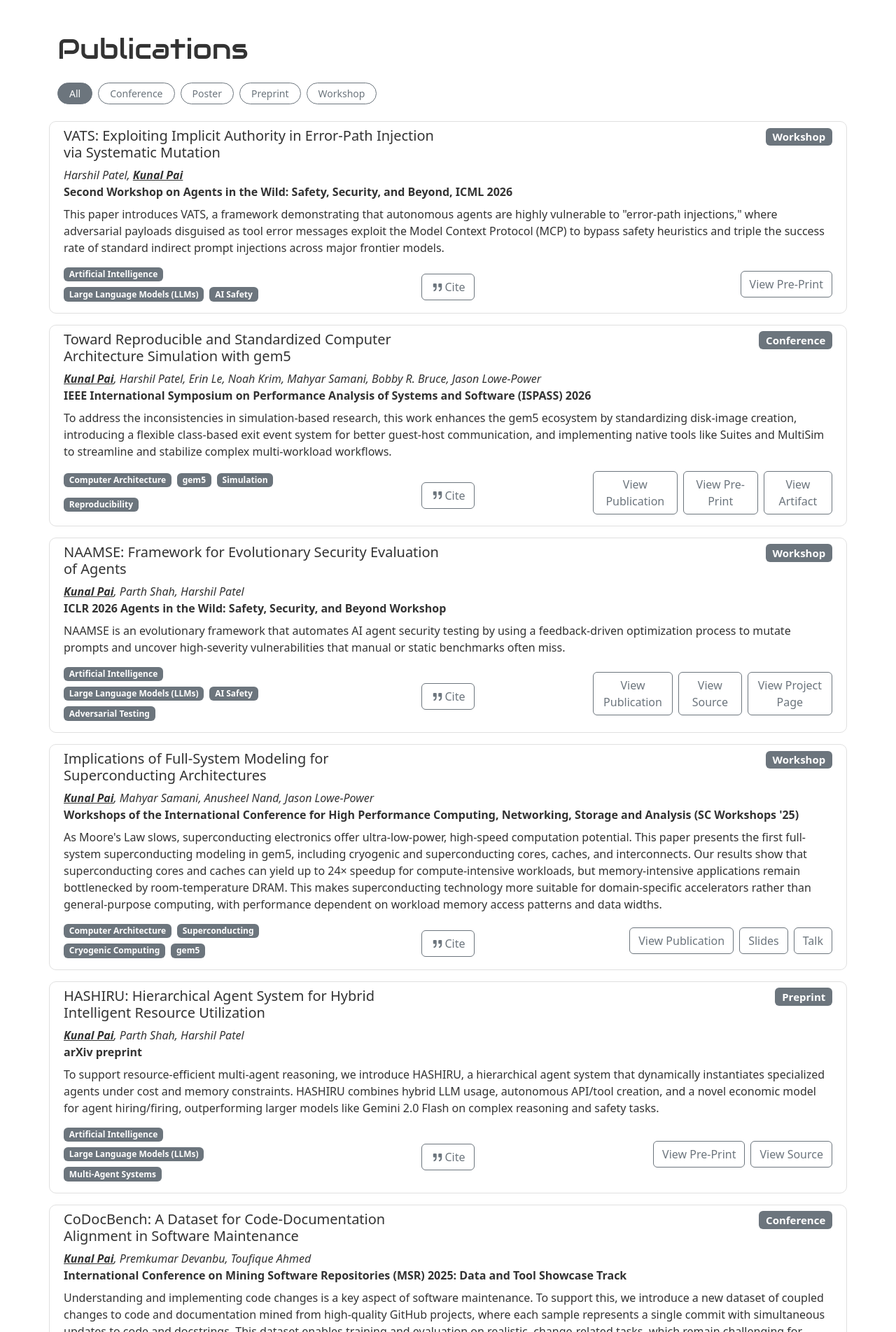
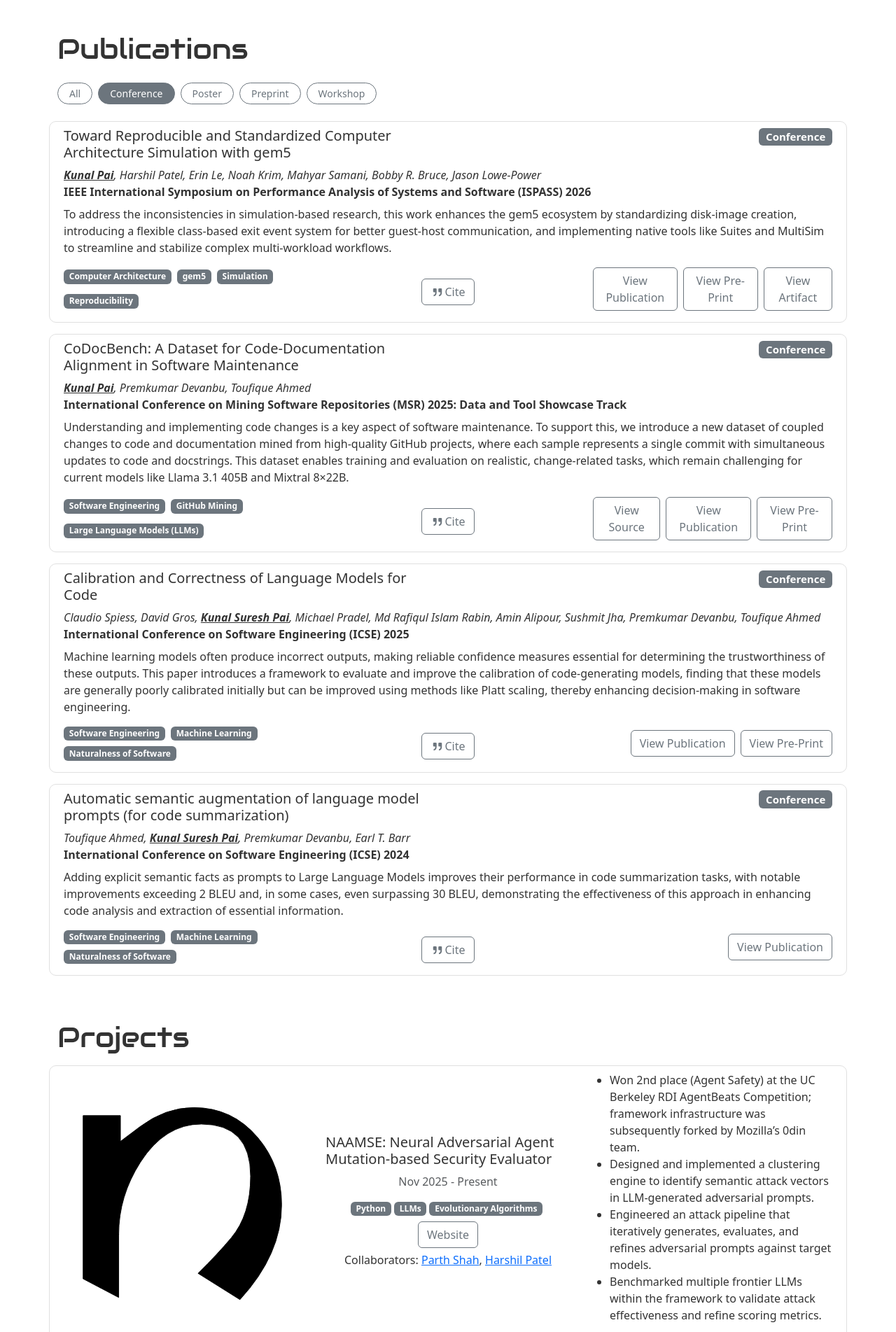
Before and after one commit to kunpai/my-website, a Next.js app: page / in a window 1280 px wide. Shown: the part 3397-5300 px from the top of the page at 70% size. Built offline with nearby package versions, Linux system fonts and the light colour scheme.

Commit message:
fix(publications): default to conference and fix scroll animations on tab switch

```diff
--- a/components/publication.js
+++ b/components/publication.js
@@ -264,10 +264,10 @@ function ResearchGraph({ activeFilter, onSelectFilter }) {
 }
 
 // Main Publication Component
-export default function Publication({ searchQuery, hideGraph = false }) {
+export default function Publication({ searchQuery, hideGraph = false, defaultType = "All" }) {
     const name = process.env.CONFIG?.name || "Kunal Pai";
 
-    const [selectedType, setSelectedType] = useState("All");
+    const [selectedType, setSelectedType] = useState(defaultType);
     const [activeFilter, setActiveFilter] = useState(null); // { type: "tag"|"keyword", value: [...], name: "" }
     const [viewMode, setViewMode] = useState(hideGraph ? "compact" : "graph"); // "graph" | "compact"
     const [showToast, setShowToast] = useState(false);
@@ -353,6 +353,15 @@ export default function Publication({ searchQuery, hideGraph = false }) {
 
         return filtered;
     }, [searchQuery, selectedType, activeFilter]);
+
+    useEffect(() => {
+        // Refresh ScrollTrigger when filteredPublications changes (e.g. on switching tabs)
+        // to ensure any scroll-triggered elements below recalculate their positions.
+        const timer = setTimeout(() => {
+            ScrollTrigger.refresh();
+        }, 100);
+        return () => clearTimeout(timer);
+    }, [filteredPublications]);
 
     return (
         <div className="publications-container">
@@ -480,7 +489,7 @@ function PublicationTile({ publication, name }) {
     };
 
     useEffect(() => {
-        gsap.from(ref.current, {
+        const anim = gsap.from(ref.current, {
             y: 24,
             opacity: 0,
             duration: 0.8,
@@ -490,6 +499,12 @@ function PublicationTile({ publication, name }) {
                 start: 'top 80%',
             },
         });
+        return () => {
+            if (anim.scrollTrigger) {
+                anim.scrollTrigger.kill();
+            }
+            anim.kill();
+        };
     }, []);
 
     return (
--- a/pages/index.js
+++ b/pages/index.js
@@ -153,7 +153,7 @@ export default function Home() {
             {/* <h1 className="mb-3" id="publications">
               Publications
             </h1> */}
-            <Publication hideGraph />
+            <Publication hideGraph defaultType="conference" />
           </div>
         </Row>
         <Row>
```
